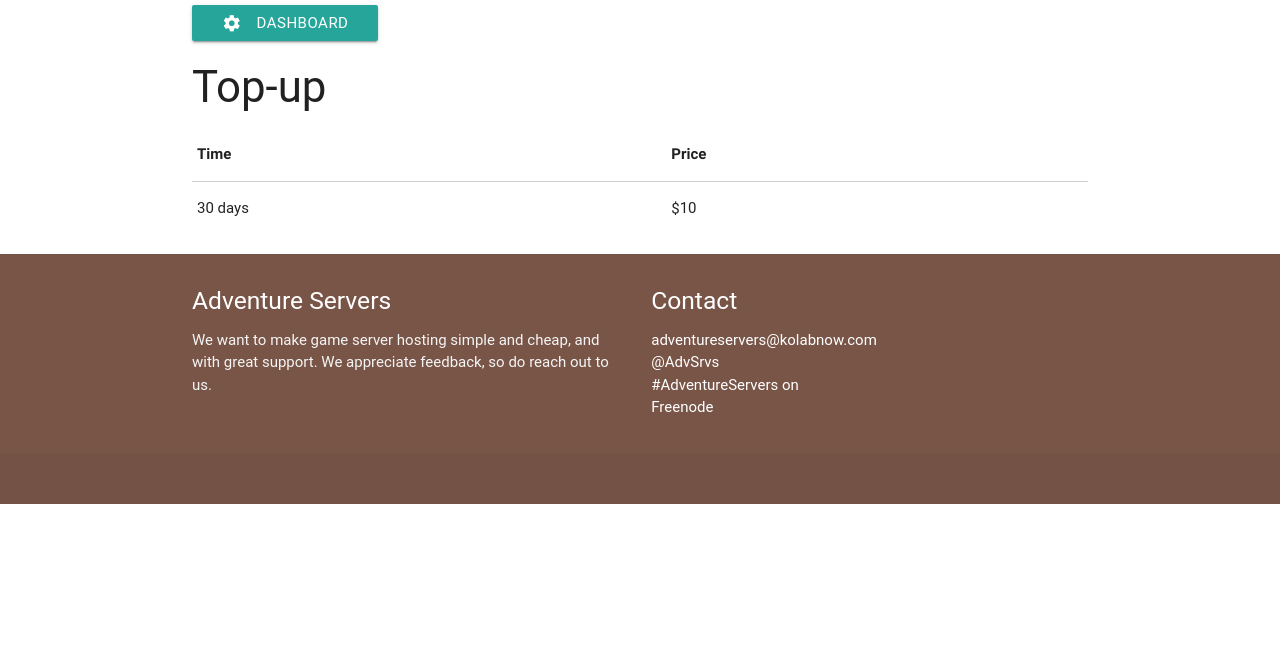
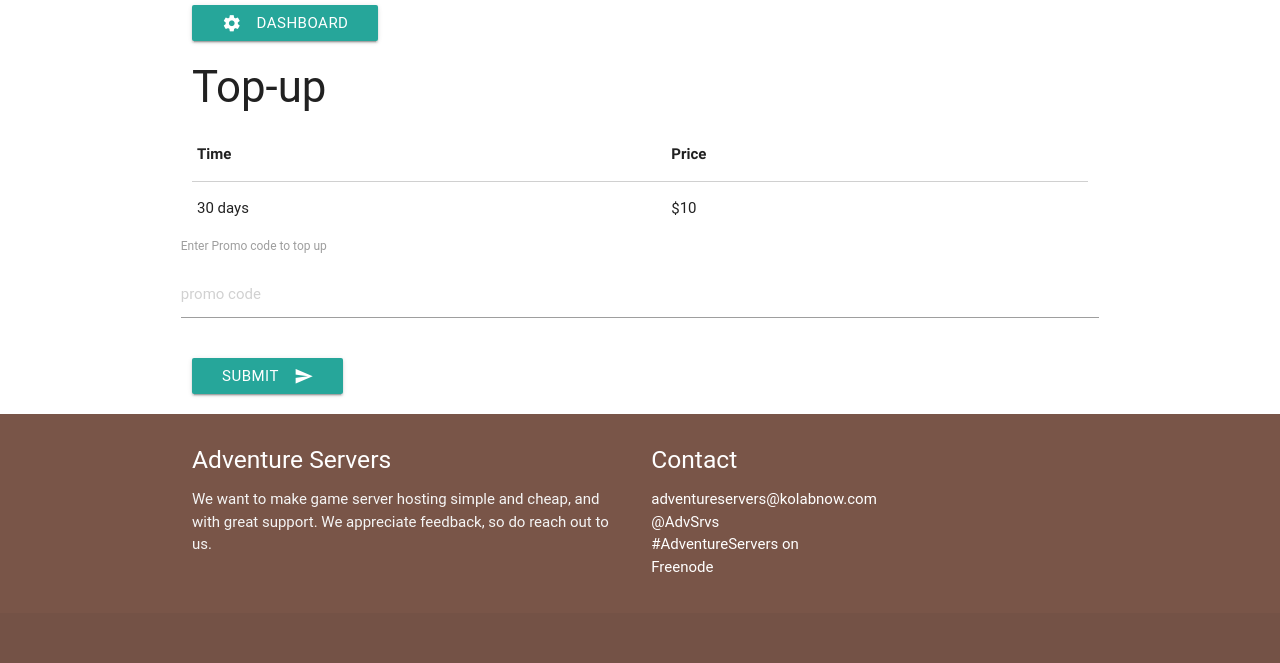
Before and after one commit to sandeel/mineserve, a Flask app: template templates/server.html in a window 1280 px wide. Shown: the part 796-1459 px from the top of the page. Before the commit the page ends 1300 px from the top, so only its background shows below. Run offline with Flask 2, Linux system fonts and the light colour scheme; the template is opened without the code that fills it: most values are stand-ins (such as "Sample title", 1, 10 or a date in 2020); parts of the project's set-up code (start-up, migrations or seed data) failed here and were passed over; some libraries are stand-ins or nearby versions; some web fonts are replaced.

Commit message:
Add 5 day reward codes

```diff
--- a/application.py
+++ b/application.py
@@ -227,7 +227,8 @@ class PromoCode(db.Model):
 class PromoCodeAdmin(ProtectedModelView):
     column_display_pk=True
 
-    form_choices = { 'reward_code': [ ('BetaTest', 'BetaTest'),],}
+    form_choices = { 'reward_code': [('BetaTest', 'BetaTest'),
+                                     ('5Days', '5Days')],}
 
 # Customized log admin
 class LogAdmin(ProtectedModelView):
@@ -511,10 +512,16 @@ reboot
         return instance_id
 
     def apply_promo_code(self,promo_code):
+
+        promo_code_days = {
+                'BetaTest': 30,
+                '5Days': 5
+                }
+
         promo_code = PromoCode.query.filter_by(code=promo_code).first()
 
         if promo_code and not promo_code.activated:
-            self.expiry_date = self.expiry_date + datetime.timedelta(days=30)
+            self.expiry_date = self.expiry_date + datetime.timedelta(days=promo_code_days[promo_code.reward_code])
             db.session.add(self)
 
             promo_code.activated=True
--- a/templates/server.html
+++ b/templates/server.html
@@ -61,7 +61,6 @@
 
       <div section>
 
-{% if not beta %}
   <h3>Top-up</h3>
 
     {% if new_server %}
@@ -103,7 +102,6 @@
               </tr>
             </tbody>
           </table>
-{% else %}
   <div section>
       <form action="" method="post">
 	    <div class="row">
@@ -122,7 +120,6 @@
       </div>
       {% endif %}
   </div>
-{% endif %}
 
 
     </div>
```
